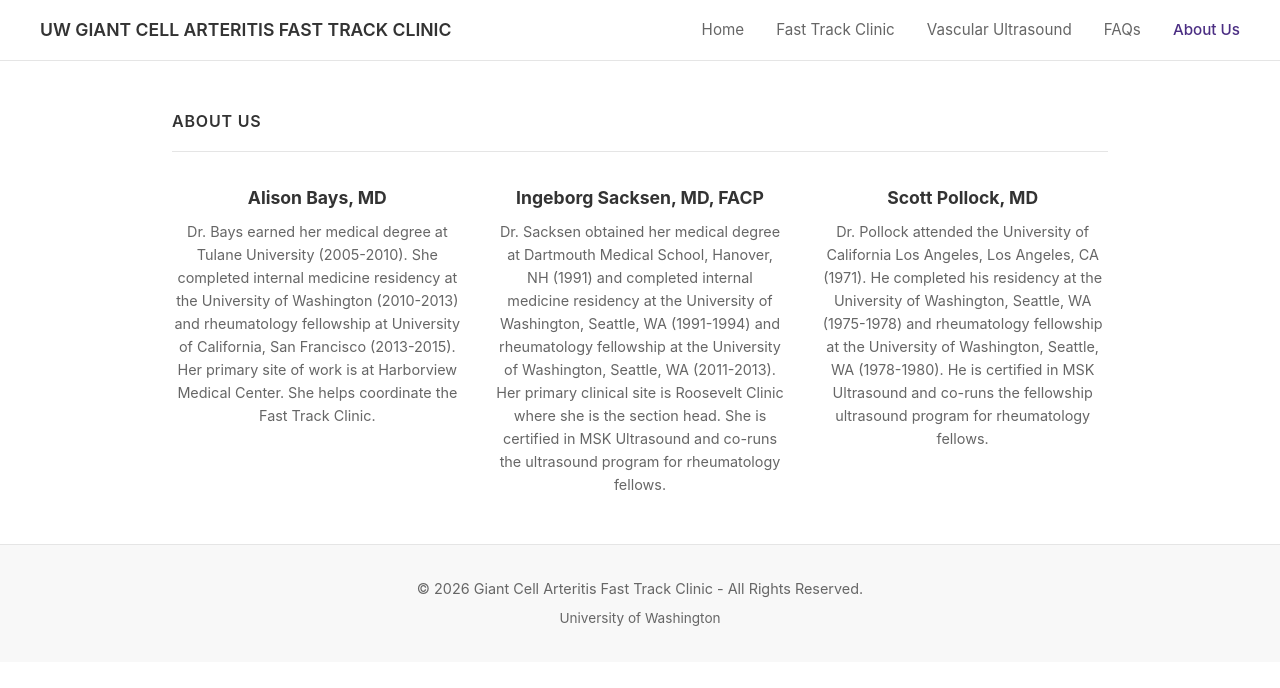
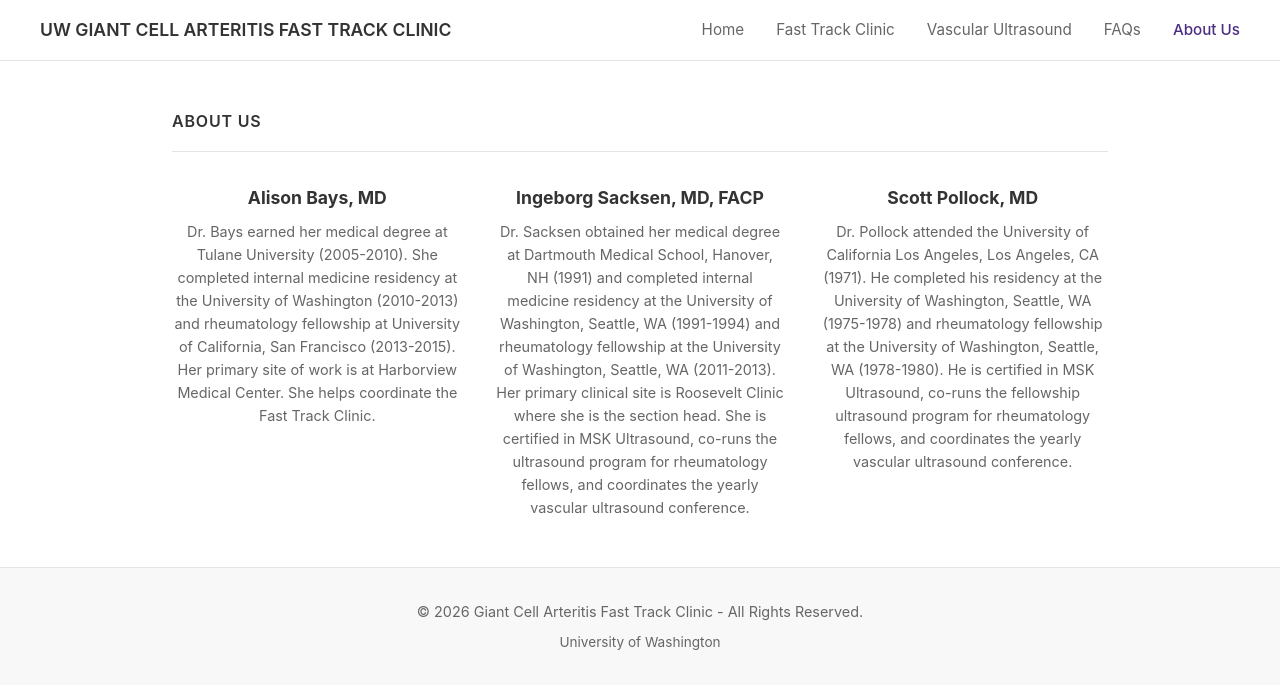
Before and after one commit to rheumify/gca-fast-website, a Next.js app: page /about in a window 1280 px wide. Shown: the top 688 px of the page. Built offline with nearby package versions, Linux system fonts and the light colour scheme.

Commit message:
Add yearly ultrasound conference line to Sacksen and Pollock bios (parity with live site)

```diff
--- a/app/about/page.js
+++ b/app/about/page.js
@@ -20,8 +20,8 @@
             Dr. Sacksen obtained her medical degree at Dartmouth Medical School, Hanover, NH (1991) and completed
             internal medicine residency at the University of Washington, Seattle, WA (1991-1994) and rheumatology
             fellowship at the University of Washington, Seattle, WA (2011-2013). Her primary clinical site is Roosevelt
-              Clinic where she is the section head. She is certified in MSK Ultrasound and co-runs the ultrasound program
-              for rheumatology fellows.
+            Clinic where she is the section head. She is certified in MSK Ultrasound, co-runs the ultrasound program
+            for rheumatology fellows, and coordinates the yearly vascular ultrasound conference.
           </p>
         </div>
 
@@ -30,8 +30,9 @@
           <p>
             Dr. Pollock attended the University of California Los Angeles, Los Angeles, CA (1971). He completed his
             residency at the University of Washington, Seattle, WA (1975-1978) and rheumatology fellowship at the
-              University of Washington, Seattle, WA (1978-1980). He is certified in MSK Ultrasound and co-runs the
-              fellowship ultrasound program for rheumatology fellows.
+            University of Washington, Seattle, WA (1978-1980). He is certified in MSK Ultrasound, co-runs the
+            fellowship ultrasound program for rheumatology fellows, and coordinates the yearly vascular ultrasound
+            conference.
           </p>
         </div>
       </div>
```
Lines whose indentation alone changed are shown as unchanged.
